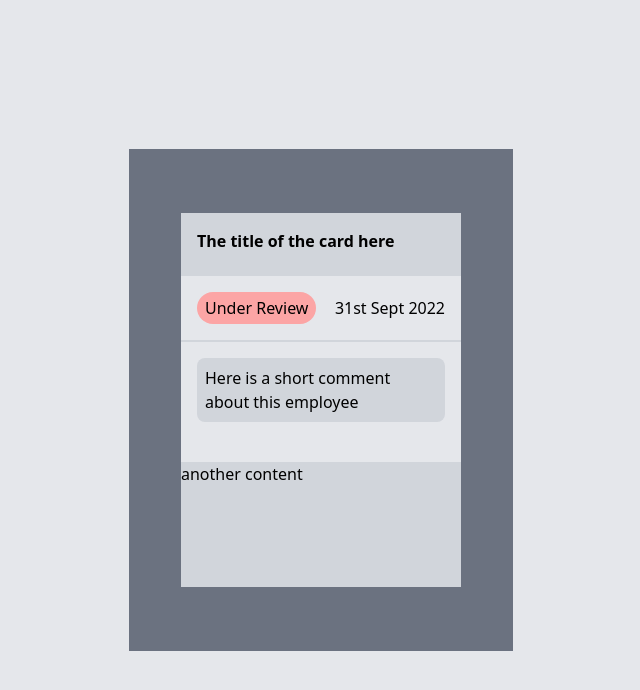
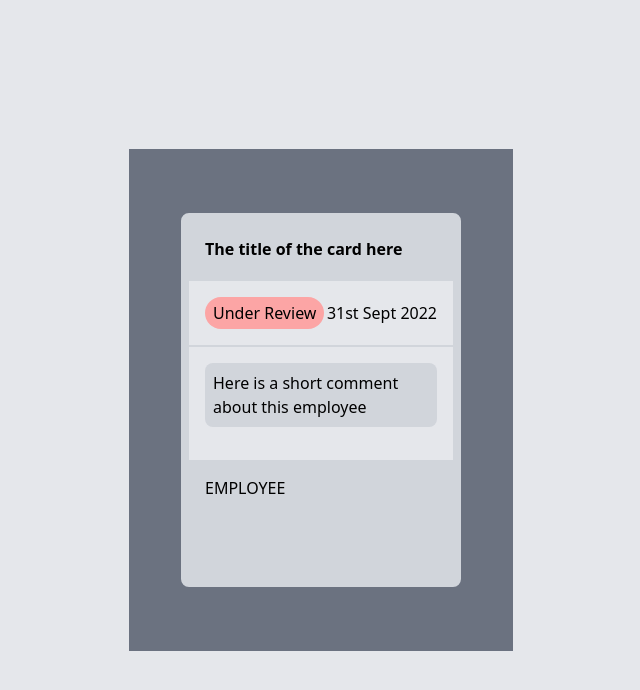
Before and after one commit to yomiaishida/Tailwind, a website: page index.html in a window 1280 px wide. Shown: the whole page, without its empty margins (319-959 px from the left). Drawn offline with Linux system fonts and the light colour scheme.

Commit message:
Card radius and employee section

```diff
--- a/index.html
+++ b/index.html
@@ -17,7 +17,7 @@
 
     <button class="bg-blue-900 text-blue-100 rounded-lg px-3 py-2 mt-2">Save</button> -->
     <div class="flex  justify-center align-center px-6 py-16 w-96 bg-gray-500 h-4/6">
-      <div class="border-2x border-gray-300 rounded-lg w-5/6 h-6/6 p flex flex-wrap justify-center align-center">
+      <div class="border-8 border-gray-300 rounded-lg w-5/6 h-6/6 p flex flex-wrap justify-center align-center">
         <div class="w-full bg-gray-300 h-1/6 p-4">
           <h2 class="font-semibold">The title of the card here</h2>
         </div>
@@ -30,7 +30,10 @@
             <p>Here is a short comment about this employee</p>
           </div>
         </div>
-        <div class="w-full h-2/6 bg-gray-300">another content</div>
+        <div class="w-full h-2/6 bg-gray-300 p-4">
+          <h2 class="uppercase bold">Employee</h2>
+
+        </div>
       </div>
     </div>
 </body>
```
Also changed, not shown: dist/output.css.
